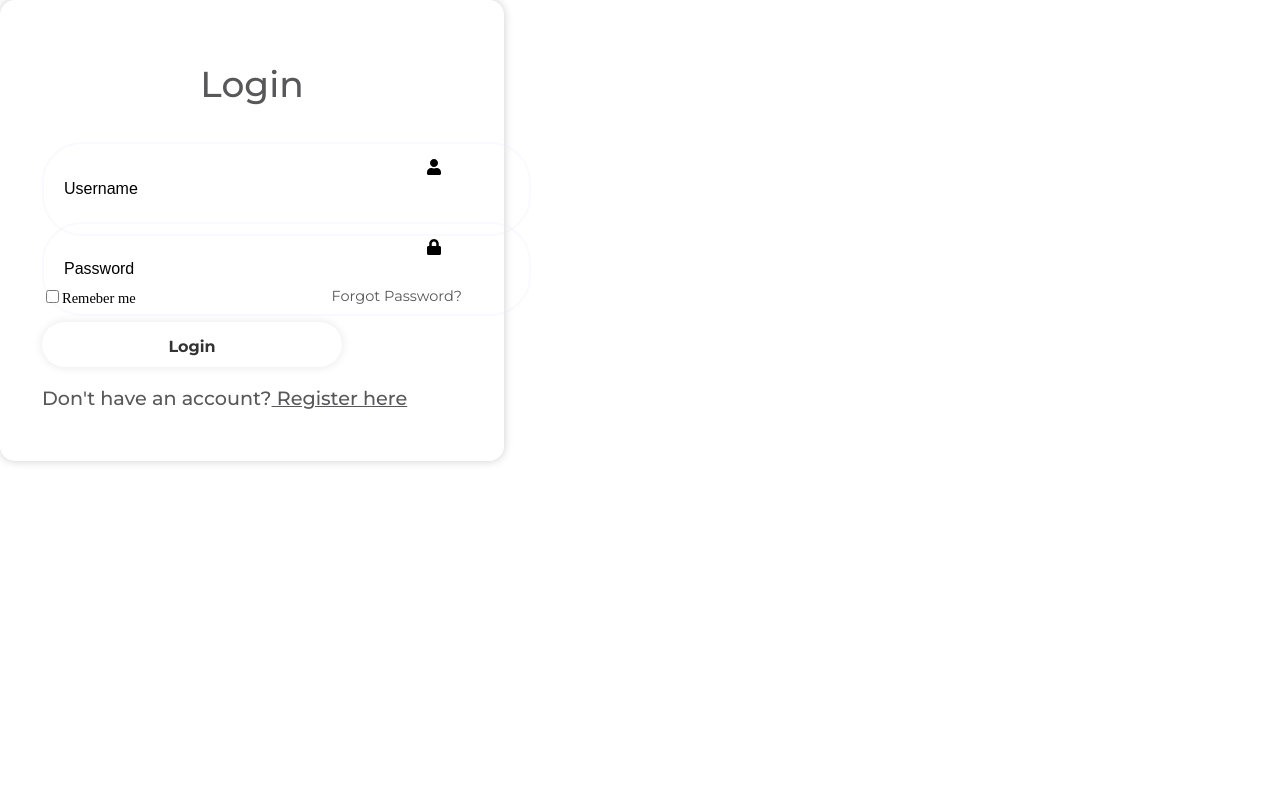
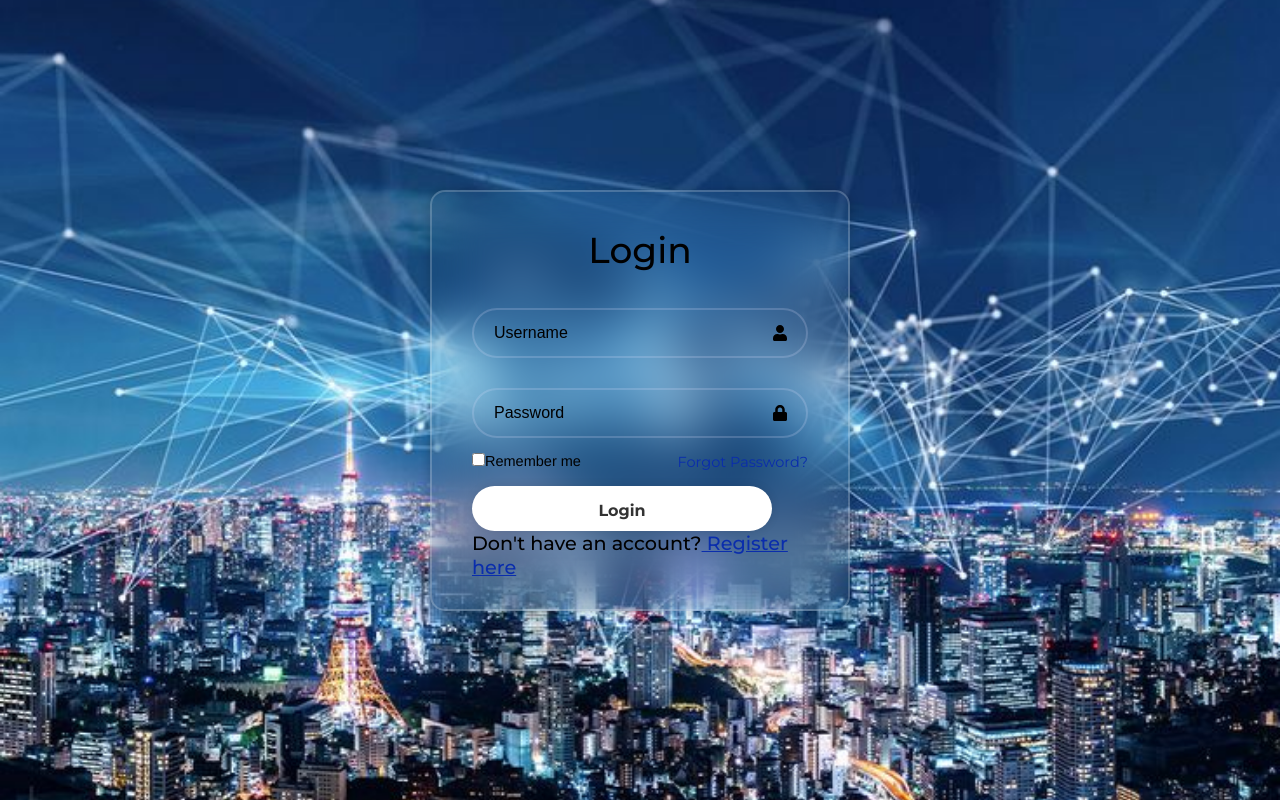
Before and after one commit to Topupchips/Block-Broker, a React (Vite) app in the folder mlh-w3-hackathon-frontend/: page /login in a window 1280 px wide. Built offline with nearby package versions, Linux system fonts and the light colour scheme.

Commit message:
Moved css for merge

```diff
--- a/mlh-w3-hackathon-frontend/src/pages/LoginForm.css
+++ b/mlh-w3-hackathon-frontend/src/pages/LoginForm.css
@@ -1,3 +1,32 @@
+*{
+    margin:0;
+    padding:0;
+    box-sizing: border-box;
+  }
+
+  body {
+    font-family:'Helvetica Neue', sans-serif;
+    -webkit-font-smoothing: antialiased;
+    -moz-osx-font-smoothing: grayscale;
+    display: flex;
+    justify-content: center;
+    align-items: center;
+    min-height: 100vh;
+    background: url('../assets/sogg.jpg') no-repeat;
+    background-size: cover;
+    background-position: center;
+  }
+  h1, h2, h3, h4, p, button{
+    color: black;
+  }
+  a{
+    color: rgb(10, 45, 172);
+  }
+
+  code {
+    font-family: source-code-pro, Menlo, Monaco, Consolas, 'Courier New',
+      monospace;
+  }
 
 .Wrapper {
     width: 420px;
--- a/mlh-w3-hackathon-frontend/src/pages/loginform.jsx
+++ b/mlh-w3-hackathon-frontend/src/pages/loginform.jsx
@@ -18,7 +18,7 @@ const LoginForm = () => {
             </div>
             <div className="Remember-forgot">
                 <label> <input type="checkbox" />
-                Remeber me
+                Remember me
                 </label>
                 <a href="#">Forgot Password?</a>
              </div>
--- a/mlh-w3-hackathon-frontend/src/sections/index.css
+++ /dev/null
@@ -1,24 +0,0 @@
-
-*{
-  margin:0;
-  padding:0;
-  box-sizing: border-box;
-}
-
-body {
-  font-family:'Helvetica Neue', sans-serif;
-  -webkit-font-smoothing: antialiased;
-  -moz-osx-font-smoothing: grayscale;
-  display: flex;
-  justify-content: center;
-  align-items: center;
-  min-height: 100vh;
-  background: url('./assets/sogg.jpg') no-repeat;
-  background-size: cover;
-  background-position: center;
-}
-
-code {
-  font-family: source-code-pro, Menlo, Monaco, Consolas, 'Courier New',
-    monospace;
-}
```
